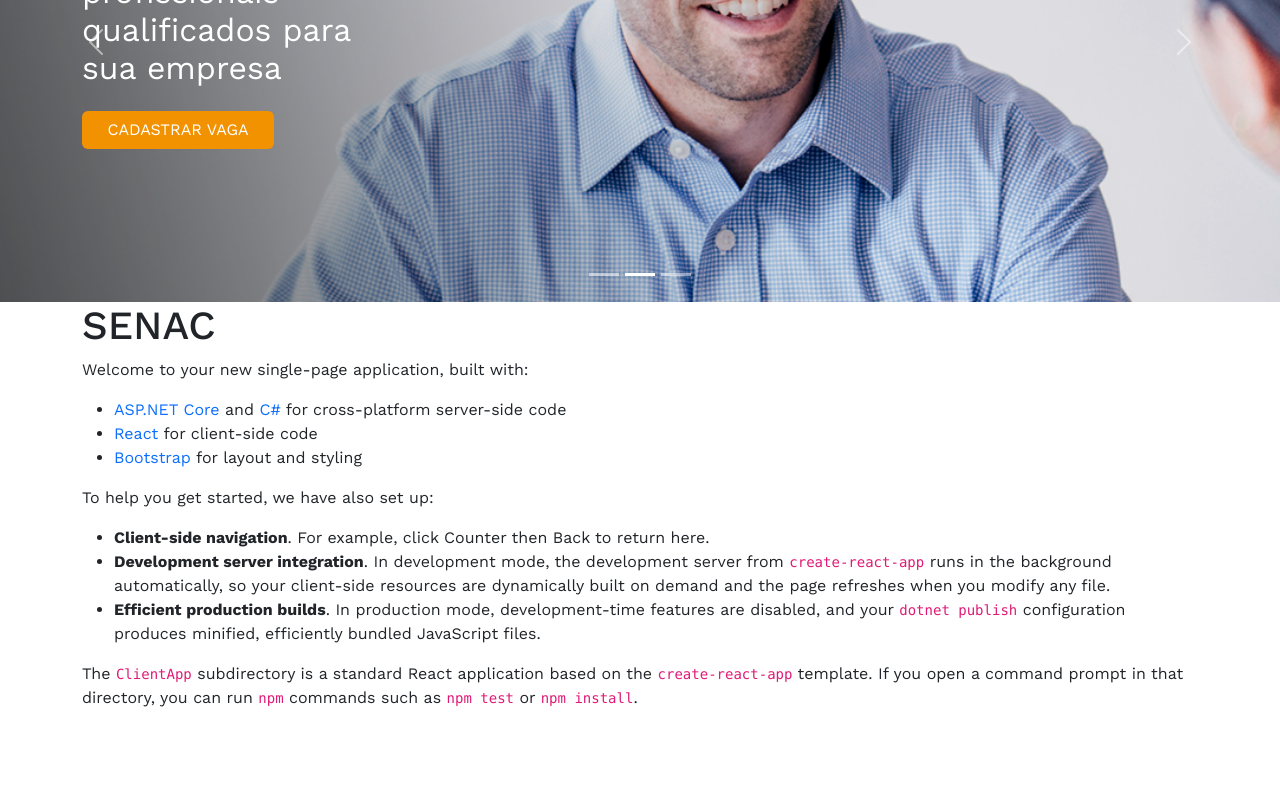
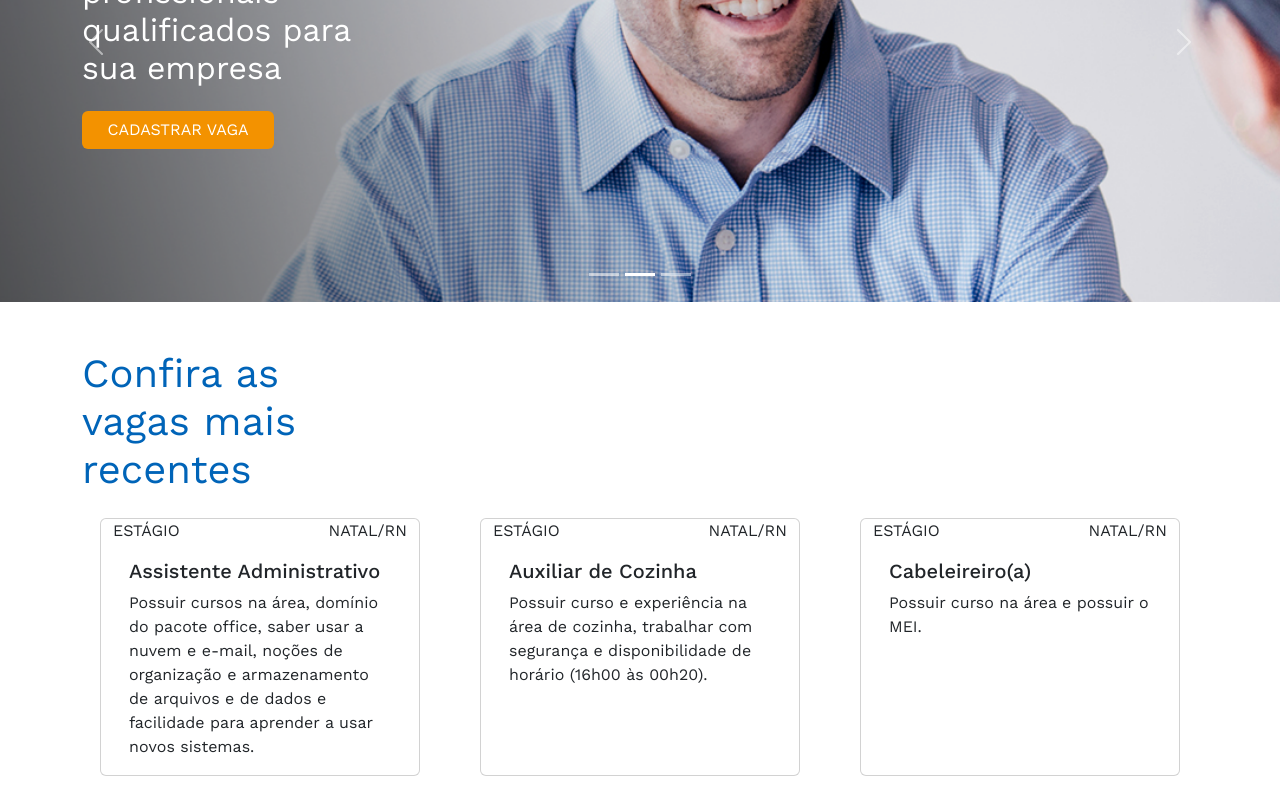
Before and after one commit to DouglasTrindade/senac-website, a React (Create React App) app in the folder ClientApp/: page / in a window 1280 px wide. Shown: the part 372-1172 px from the top of the page. Before the commit the page ends 1098 px from the top, so only its background shows below. Built offline with nearby package versions, Linux system fonts and the light colour scheme.

Commit message:
feat: adição dos cards de vagas de emprego

```diff
--- a/ClientApp/src/AppRoutes.js
+++ b/ClientApp/src/AppRoutes.js
@@ -1,12 +1,11 @@
 import { Counter } from "./components/Counter";
 import { FetchData } from "./components/FetchData";
-import { Home } from "./components/Home";
 
 const AppRoutes = [
-  {
-    index: true,
-    element: <Home />
-  },
+  // {
+  //   index: true,
+  //   element: <Home />
+  // },
   {
     path: '/counter',
     element: <Counter />
--- a/ClientApp/src/components/Carousel/index.jsx
+++ b/ClientApp/src/components/Carousel/index.jsx
@@ -1,6 +1,5 @@
 import styles from "./styles.module.css"
 import Carousel from 'react-bootstrap/Carousel';
-import Container from "react-bootstrap/esm/Container";
 
 const Slider = () => {
   return (
@@ -15,12 +14,12 @@ const Slider = () => {
               baclgroundRepeat: `no-repeat`,
               height: `65vh`
             }}>
-              <Container>
-                <h3 className={`text-wrap ${styles.text}`} style={{ width: '25%' }} size="xs">Aluno ou ex-aluno Senac RN, encontre as melhores vagas do mercado</h3>
+              <div className="container">
+                <h3 className={`d-flex text-wrap ${styles.text}`} style={{ width: '25%' }}>Aluno ou ex-aluno Senac RN, encontre as melhores vagas do mercado</h3>
                 <button className={`d-flex justify-content-center align-items-center gap-2 btn text-white text-uppercase mt-4 ${styles.btnNav}`}>
                   encontrar vagas
                 </button>
-              </Container>
+              </div>
           </div>
         </Carousel.Item>
         <Carousel.Item>
@@ -32,12 +31,12 @@ const Slider = () => {
               baclgroundRepeat: `no-repeat`,
               height: `65vh`
             }}>
-              <Container>
+              <div className="container">
                 <h3 className={`text-wrap ${styles.text}`} style={{ width: '25%' }}>Conte com profissionais qualificados para sua empresa</h3>
                 <button className={`d-flex justify-content-center align-items-center gap-2 btn text-white text-uppercase mt-4 ${styles.btnNav}`}>
                   cadastrar vaga
                 </button>
-              </Container>
+              </div>
           </div>
         </Carousel.Item>
         <Carousel.Item>
--- a/ClientApp/src/components/Home.js
+++ /dev/null
@@ -1,26 +0,0 @@
-import React, { Component } from 'react';
-
-export class Home extends Component {
-  static displayName = Home.name;
-
-  render() {
-    return (
-      <div>
-        <h1>SENAC</h1>
-        <p>Welcome to your new single-page application, built with:</p>
-        <ul>
-          <li><a href='https://get.asp.net/'>ASP.NET Core</a> and <a href='https://msdn.microsoft.com/en-us/library/67ef8sbd.aspx'>C#</a> for cross-platform server-side code</li>
-          <li><a href='https://facebook.github.io/react/'>React</a> for client-side code</li>
-          <li><a href='http://getbootstrap.com/'>Bootstrap</a> for layout and styling</li>
-        </ul>
-        <p>To help you get started, we have also set up:</p>
-        <ul>
-          <li><strong>Client-side navigation</strong>. For example, click <em>Counter</em> then <em>Back</em> to return here.</li>
-          <li><strong>Development server integration</strong>. In development mode, the development server from <code>create-react-app</code> runs in the background automatically, so your client-side resources are dynamically built on demand and the page refreshes when you modify any file.</li>
-          <li><strong>Efficient production builds</strong>. In production mode, development-time features are disabled, and your <code>dotnet publish</code> configuration produces minified, efficiently bundled JavaScript files.</li>
-        </ul>
-        <p>The <code>ClientApp</code> subdirectory is a standard React application based on the <code>create-react-app</code> template. If you open a command prompt in that directory, you can run <code>npm</code> commands such as <code>npm test</code> or <code>npm install</code>.</p>
-      </div>
-    );
-  }
-}
--- /dev/null
+++ b/ClientApp/src/components/JobsCard/index.jsx
@@ -0,0 +1,51 @@
+import styles from "./styles.module.css";
+
+
+const JobsCard = () => {
+ return (
+  <>
+    <div className="container mb-4">
+      <div className="mt-5 mb-4" style={{width: '25%'}}>
+        <h1 className={`${styles.title}`}>Confira as vagas mais recentes</h1>
+      </div>
+      <div className="row justify-content-around">
+        <div className="card col-4" style={{maxWidth: '20rem'}}>
+          <div className="d-flex justify-content-between text-uppercase fs-6">
+            <div className="">Estágio</div>
+            <div className="">Natal/RN</div>
+          </div>
+          <div className="card-body">
+            <h5 className="card-title">Assistente Administrativo</h5>
+            <p className="card-text">
+              Possuir cursos na área, domínio do pacote office, saber usar a nuvem e e-mail,
+              noções de organização e armazenamento de arquivos e de dados e facilidade para aprender a usar novos sistemas.
+            </p>
+          </div>
+        </div>
+        <div className="card col-4" style={{maxWidth: '20rem'}}>
+          <div className="d-flex justify-content-between text-uppercase">
+            <div className="">Estágio</div>
+            <div className="">Natal/RN</div>
+          </div>
+          <div className="card-body">
+            <h5 className="card-title">Auxiliar de Cozinha</h5>
+            <p className="card-text">Possuir curso e experiência na área de cozinha, trabalhar com segurança e disponibilidade de horário (16h00 às 00h20).</p>
+          </div>
+        </div>
+        <div className="card col-4" style={{maxWidth: '20rem'}}>
+          <div className="d-flex justify-content-between text-uppercase">
+            <div className="">Estágio</div>
+            <div className="">Natal/RN</div>
+          </div>
+          <div className="card-body">
+            <h5 className="card-title">Cabeleireiro(a)</h5>
+            <p className="card-text">Possuir curso na área e possuir o MEI.</p>
+          </div>
+        </div>
+      </div>
+    </div>
+  </>
+ )
+}
+
+export default JobsCard
--- /dev/null
+++ b/ClientApp/src/components/JobsCard/styles.module.css
@@ -0,0 +1,7 @@
+.title {
+font-family: 'Work Sans';
+font-weight: 400;
+font-size: 40px;
+
+color: #0064B8;
+}
--- a/ClientApp/src/components/Layout.js
+++ b/ClientApp/src/components/Layout.js
@@ -3,6 +3,7 @@ import { Container } from 'reactstrap';
 import NavTop from './NavTop/index';
 import NavMenu from './NavMenu/index';
 import Carousel from './Carousel/index';
+import JobsCard from './JobsCard/index.jsx'
 
 export class Layout extends Component {
   static displayName = Layout.name;
@@ -13,6 +14,7 @@ export class Layout extends Component {
         <NavTop />
         <NavMenu />
         <Carousel />
+        <JobsCard />
         <Container>
           {this.props.children}
         </Container>
--- a/ClientApp/src/components/NavMenu/index.jsx
+++ b/ClientApp/src/components/NavMenu/index.jsx
@@ -39,7 +39,7 @@ const NavMenu = () => {
             </ul>
           </div>
           <Button className="d-none-block d-lg-none d-xl-none d-xxl-none" onClick={() => setIsOpen(!isOpen)} aria-controls="collapse-menu" aria-expanded={isOpen}>
-            <span class="navbar-toggler-icon"></span>
+            <span className="navbar-toggler-icon"></span>
           </Button>
             <Collapse in={isOpen}>
               <div id="collapse-menu">
--- a/ClientApp/src/components/NavTop/index.jsx
+++ b/ClientApp/src/components/NavTop/index.jsx
@@ -1,15 +1,12 @@
-import Container from 'react-bootstrap/Container';
 import styles from './styles.module.css';
-
 
 const NavTop = () => {
 
-
   return (
     <>
-      <Container className={`${styles.container}`}>
+      <div className={`container ${styles.container}`}>
         <div className="row">
-          <div className="mx-4 mx-md-0 col-md-6">
+          <div className="col-md-6">
             <img src="images/logo-home.svg" alt="Logo Empregabilidade" />
           </div>
           <div className="justify-content-center mt-4 mt-md-0 justify-content-md-end d-flex gap-3 col-md-6">
@@ -23,7 +20,7 @@ const NavTop = () => {
             </button>
           </div>
         </div>
-      </Container>
+      </div>
     </>
   )
 }
```
